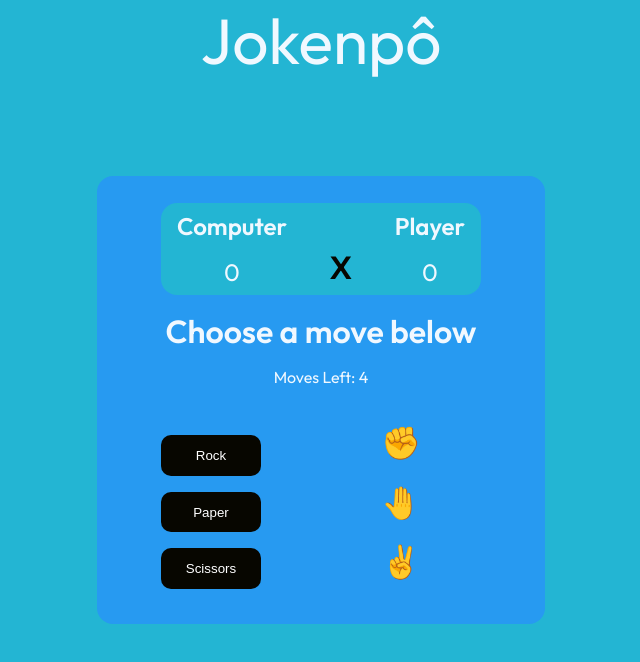
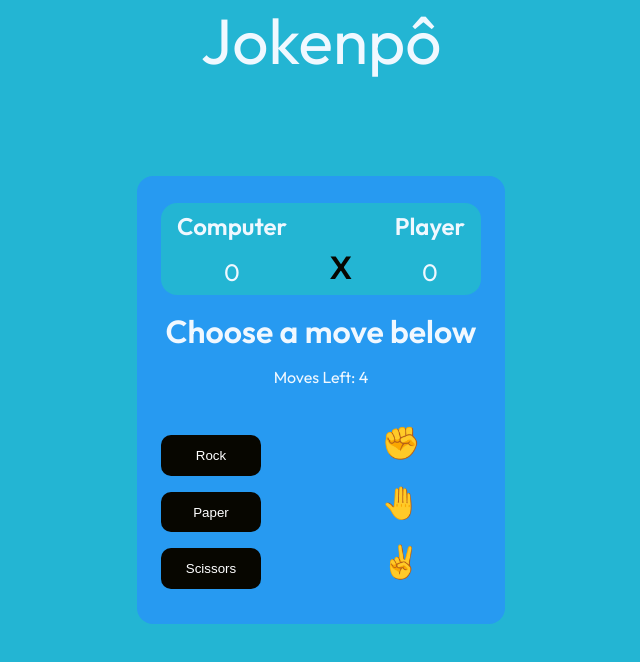
Before and after one commit to IngridAkeida/weekly-project, a plain HTML site: page index.html in a window 1280 px wide. Shown: the whole page, without its empty margins (319-959 px from the left). Drawn offline with Linux system fonts and the light colour scheme.

Commit message:
update commit

```diff
--- a/style.css
+++ b/style.css
@@ -33,7 +33,7 @@ body{
   text-align: center;
   align-items: center;
   justify-content: center;
-  width: 28rem;
+  width: 23rem;
   height: 28rem;
   padding: 1rem;
   border-radius: 1rem;
```
